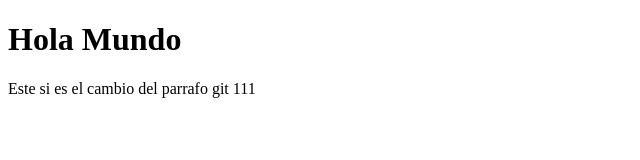
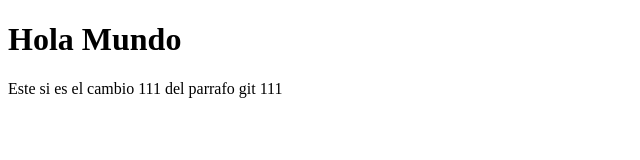
Before and after one commit to rdiosdador/git-ejemplo, a plain HTML site: page index.html in a window 1280 px wide. Shown: the full height of the page, 0-640 px from the left. Drawn offline with Linux system fonts and the light colour scheme.

Commit message:
Agregue unos en medio

```diff
--- a/index.html
+++ b/index.html
@@ -10,7 +10,7 @@
 
 <body>
     <h1>Hola Mundo</h1>
-    <p>Este si es el cambio del parrafo git 111</p>
+    <p>Este si es el cambio 111 del parrafo git 111</p>
 </body>
 
 </html>
```
